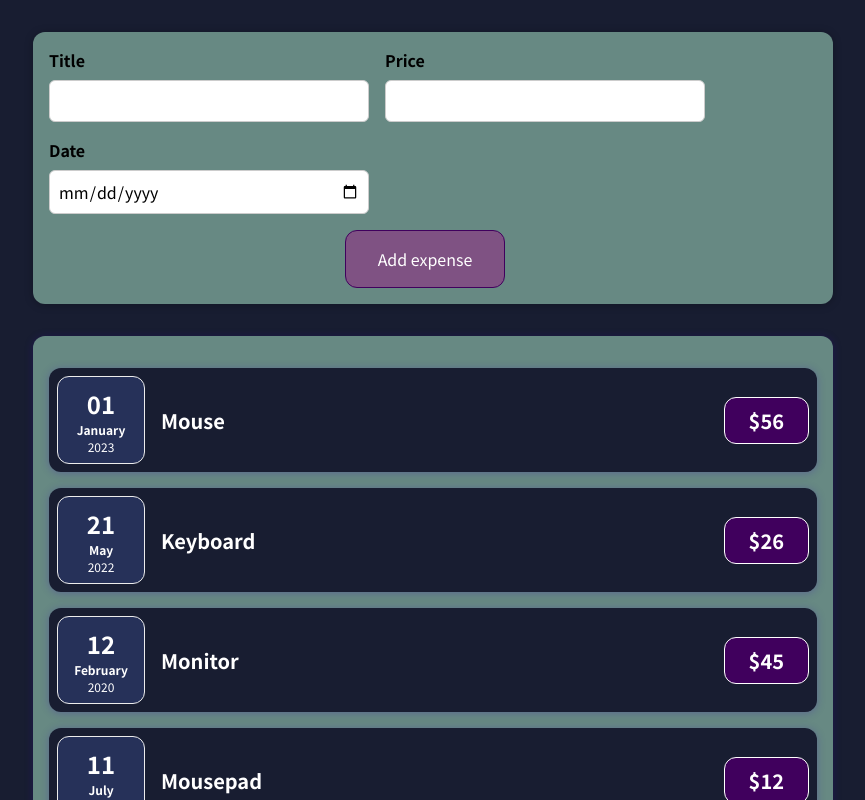
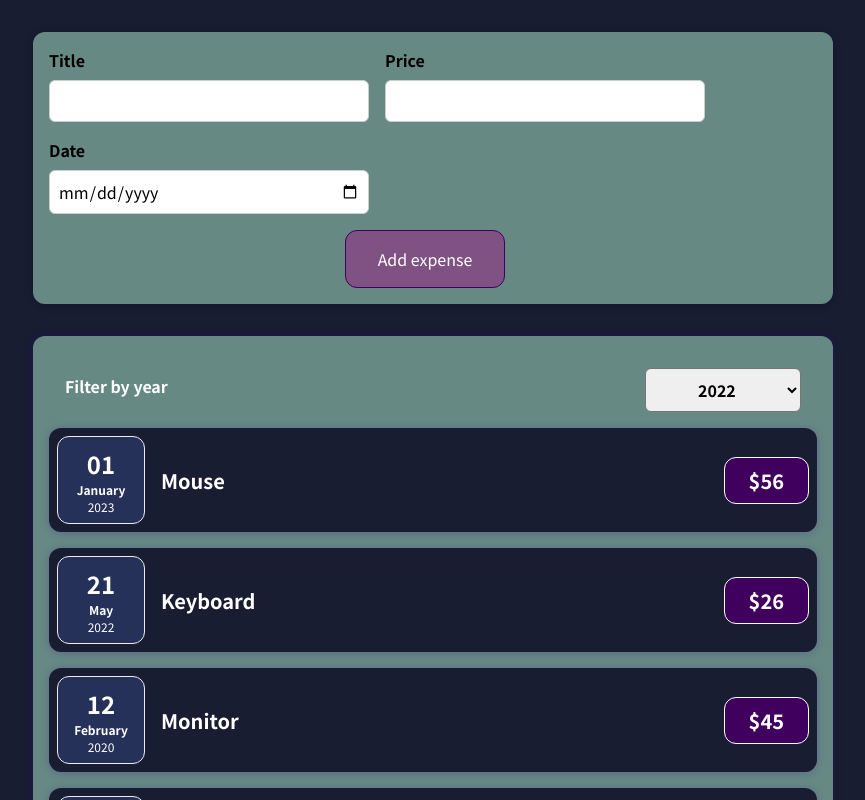
Before and after one commit to sohamdata/expense-tracker, a React (Create React App) app: page / in a window 1280 px wide. Shown: the top 800 px of the page, without its empty margins (207-1072 px from the left). Built offline with nearby package versions, Linux system fonts and the light colour scheme.

Commit message:
fixed newExpense and added filter

```diff
--- a/src/App.js
+++ b/src/App.js
@@ -11,14 +11,13 @@
     { id: 'e5', title: 'Chair', amount: 12, date: new Date(2022, 5, 7) },
   ];
 
-  const addExpense = (expense) => {
-    console.log("in app.js")
+  function addExpense(expense) {
     console.log(expense)
   }
+
   return (
-
     <div>
-      <NewExpense />
+      <NewExpense onAddExpense={addExpense} />
       <Expenses items={expenses} />
     </div >
   );
--- a/src/components/Expenses/Expenses.js
+++ b/src/components/Expenses/Expenses.js
@@ -1,14 +1,21 @@
 import ExpenseItem from './ExpenseItem';
+import ExpensesFilter from './ExpensesFilter';
 import './Expenses.css';
 import Card from '../UI/Card';
 
 function Expenses(props) {
+    const filterChange = (selectedYear) => {
+        console.log(selectedYear)
+    }
     return (
-        <Card className='expenses'>
-            {props.items.map((expense) => (
-                <ExpenseItem key={expense.id} title={expense.title} amount={expense.amount} date={expense.date} />
-            ))}
-        </Card>
+        <div>
+            <Card className='expenses'>
+                <ExpensesFilter onFilterChange={filterChange} />
+                {props.items.map((expense) => (
+                    <ExpenseItem key={expense.id} title={expense.title} amount={expense.amount} date={expense.date} />
+                ))}
+            </Card>
+        </div>
     )
 }
 
--- /dev/null
+++ b/src/components/Expenses/ExpensesFilter.css
@@ -0,0 +1,24 @@
+.expenses-filter {
+  color: white;
+  padding: 0 1rem;
+}
+
+.expenses-filter__control {
+  display: flex;
+  width: 100%;
+  align-items: center;
+  justify-content: space-between;
+  margin: 1rem 0;
+}
+
+.expenses-filter label {
+  font-weight: bold;
+  margin-bottom: 0.5rem;
+}
+
+.expenses-filter select {
+  font: inherit;
+  padding: 0.5rem 3rem;
+  font-weight: bold;
+  border-radius: 6px;
+}
--- /dev/null
+++ b/src/components/Expenses/ExpensesFilter.js
@@ -0,0 +1,22 @@
+import './ExpensesFilter.css';
+
+const ExpensesFilter = (props) => {
+    const yearChange = (event) => {
+        props.onFilterChange(event.target.value)
+    }
+    return (
+        <div className='expenses-filter'>
+            <div className='expenses-filter__control'>
+                <label>Filter by year</label>
+                <select onChange={yearChange}>
+                    <option value='2022'>2022</option>
+                    <option value='2021'>2021</option>
+                    <option value='2020'>2020</option>
+                    <option value='2019'>2019</option>
+                </select>
+            </div>
+        </div>
+    );
+};
+
+export default ExpensesFilter;
--- a/src/components/NewExpense/NewExpense.js
+++ b/src/components/NewExpense/NewExpense.js
@@ -3,14 +3,15 @@
 import "./NewExpense.css"
 
 
-function NewExpense() {
-    const saveExpenseData = (enteredExpenseData) => {
+function NewExpense(props) {
+    const saveExpenseData = (enteredData) => {
         const expenseData = {
-            ...enteredExpenseData,
+            ...enteredData,
             id: Math.random().toString()
         }
-        console.log(expenseData)
+        props.onAddExpense(expenseData)
     }
+
     return (
         <div className="new-expense">
             <ExpenseForm onSaveExpenseData={saveExpenseData} />
```
Also changed, not shown: src/components/NewExpense/ExpenseForm.js (+41 -23 lines).
